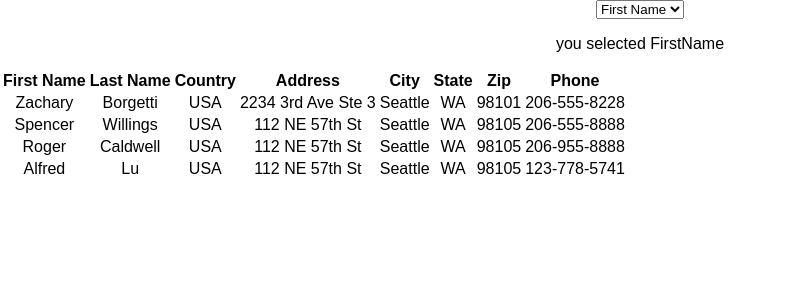
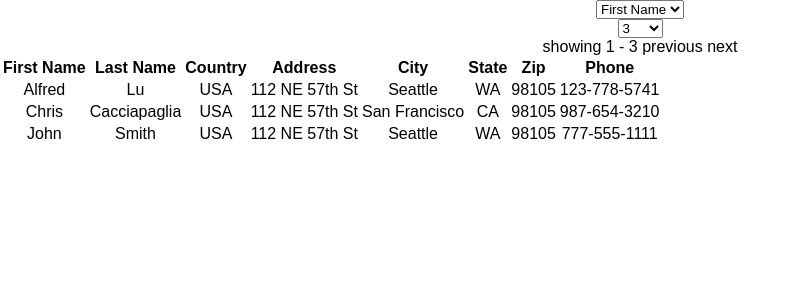
Before and after one commit to CardinalWolsey/distelli_code_challenge, a React (Create React App) app: page / in a window 1280 px wide. Shown: the top 300 px of the page, without its empty margins (0-797 px from the left). Built offline with nearby package versions, Linux system fonts and the light colour scheme.

Commit message:
functionally 100% complete, but needs styling and code refactoring

```diff
--- a/src/App.js
+++ b/src/App.js
@@ -1,73 +1,11 @@
 import React, { Component } from 'react';
+
 import './App.css';
-import Table from './table'
 
-// const data = [
-//   {'FirstName': 'Zachary', 'LastName': 'Borgetti', 'Country': 'USA', 'Street': '2234 3rd Ave Ste 3', 'City': 'Seattle', 'State': 'WA', 'Zip': '98101', 'Phone': '123-778-5741'},
-//   {'FirstName': 'Spencer', 'LastName': 'Willings', 'Country': 'USA', 'Street': '112 NE 57th St', 'City': 'Seattle', 'State': 'WA', 'Zip': '98105', 'Phone': '206-555-8888'},
-//   {'FirstName': 'Roger', 'LastName': 'Caldwell', 'Country': 'USA', 'Street': '112 NE 57th St', 'City': 'Seattle', 'State': 'WA', 'Zip': '98105', 'Phone': '206-955-8888'},
-//   {'FirstName': 'Alfred', 'LastName': 'Lu', 'Country': 'USA', 'Street': '112 NE 57th St', 'City': 'Seattle', 'State': 'WA', 'Zip': '98105', 'Phone': '206-555-8228'},
-// ];
-
-class SortSelector extends Component {
-  constructor(props, context) {
-    super(props, context);
-
-    this.state = {
-      selectValue: 'FirstName',
-    };
-    // console.log('state');
-    // console.log(this.state);
-    // console.log('end state');
-  }
-
-  sortItems(column) {
-    // var sorted = data.sort(function (a, b) {
-    //   return a.column - b.column;
-    // });
-    var sorted = this.props.dataSource.sort(function(a, b) {
-      var nameA = a[column].toUpperCase();
-      var nameB = b[column].toUpperCase();
-      if (nameA < nameB) {
-        return -1;
-      }
-      if (nameA > nameB) {
-        return 1;
-      }
-      return 0
-    });
-    this.props.updateDataSource(sorted);
-    console.log(sorted);
-  }
-
-  handleChange(e) {
-    this.setState({selectValue:e.target.value});
-    this.sortItems(e.target.value);
-  }
-
-  render() {
-    var message = 'you selected ' + this.state.selectValue;
-
-    return (
-      <div>
-        <select
-          value={this.state.selectValue}
-          onChange={this.handleChange.bind(this)}
-          >
-          <option value="FirstName">First Name</option>
-          <option value="LastName">Last Name</option>
-          <option value="Country">Country</option>
-          <option value="Street">Address</option>
-          <option value="City">City</option>
-          <option value="State">State</option>
-          <option value="Zip">Zip</option>
-          <option value="Phone">Phone</option>
-        </select>
-        <p>{message}</p>
-      </div>
-    );
-  }
-}
+import PaginationArrows from './pagination_arrows';
+import PaginationSelector from './pagination_selector';
+import SortSelector from './sort_selector';
+import Table from './table';
 
 class App extends Component {
   constructor(props, context) {
@@ -79,16 +17,83 @@ class App extends Component {
         {'FirstName': 'Spencer', 'LastName': 'Willings', 'Country': 'USA', 'Street': '112 NE 57th St', 'City': 'Seattle', 'State': 'WA', 'Zip': '98105', 'Phone': '206-555-8888'},
         {'FirstName': 'Roger', 'LastName': 'Caldwell', 'Country': 'USA', 'Street': '112 NE 57th St', 'City': 'Seattle', 'State': 'WA', 'Zip': '98105', 'Phone': '206-955-8888'},
         {'FirstName': 'Alfred', 'LastName': 'Lu', 'Country': 'USA', 'Street': '112 NE 57th St', 'City': 'Seattle', 'State': 'WA', 'Zip': '98105', 'Phone': '123-778-5741'},
+        {'FirstName': 'Ron', 'LastName': 'Patrick', 'Country': 'UK', 'Street': '10 Downing Street', 'City': 'London', 'State': 'a', 'Zip': 'b', 'Phone': '+44 20 7123 4567'},
+        {'FirstName': 'John', 'LastName': 'Smith', 'Country': 'USA', 'Street': '112 NE 57th St', 'City': 'Seattle', 'State': 'WA', 'Zip': '98105', 'Phone': '777-555-1111'},
+        {'FirstName': 'Chris', 'LastName': 'Cacciapaglia', 'Country': 'USA', 'Street': '112 NE 57th St', 'City': 'San Francisco', 'State': 'CA', 'Zip': '98105', 'Phone': '987-654-3210'},
       ],
+      sortValue: 'FirstName',
+      currentPage: 1,
+      itemsPerPage: 3,
+      renderData: [],
     };
-    console.log(this.state);
+
+  }
+
+  componentWillMount() {
+    this.sortItems(this.state.sortValue);
+    this.populateRenderData(this.state.itemsPerPage, this.state.currentPage);
+  }
+
+  updateSortValue(value) {
+    this.setState({
+      sortValue: String(value),
+      currentPage: 1
+    });
+
+    this.sortItems(value);
+    this.populateRenderData(this.state.itemsPerPage, 1);
+  }
+
+  sortItems(column) {
+    var sorted = this.state.data.sort(function(a, b) {
+      var nameA = a[column].toUpperCase();
+      var nameB = b[column].toUpperCase();
+      if (nameA < nameB) {
+        return -1;
+      }
+      if (nameA > nameB) {
+        return 1;
+      }
+      return 0
+    });
+
+    this.updateDataSource(sorted);
   }
 
   updateDataSource(data) {
     this.setState({
       data: Object.assign([], this.state, data)
-    })
-    console.log(data);
+    });
+  }
+
+  updateItemsPerPage(value) {
+    this.setState({
+      itemsPerPage: value,
+      currentPage: 1
+    });
+
+    this.populateRenderData(value, 1);
+  }
+
+
+  populateRenderData(count, page) {
+    const indexOfLastRow = count * page;
+    const indexOfFirstRow = indexOfLastRow - count;
+
+    this.setState({
+      renderData: Object.assign([], this.state.data.slice(indexOfFirstRow, indexOfLastRow))
+    });
+  }
+
+  //TODO: clean this up.  look into using map to create groups
+  updateCurrentPage(value) {
+    if((this.state.currentPage + value > 0) && ((this.state.currentPage + value) * this.state.itemsPerPage < this.state.data.length + this.state.itemsPerPage)) {
+      this.setState({
+        currentPage: this.state.currentPage + value
+      });
+    }
+
+    this.populateRenderData(this.state.itemsPerPage, this.state.currentPage + value)
   }
 
   render() {
@@ -103,11 +108,20 @@ class App extends Component {
             <div className="Head"></div>
             <div className="Contents">
               <SortSelector
-                dataSource={this.state.data}
-                updateDataSource={this.updateDataSource.bind(this)}>
-              </SortSelector>
+                sortItems={this.updateSortValue.bind(this)}
+                value={this.state.sortValue}
+                />
+              <PaginationSelector
+                updateItemsPerPage={this.updateItemsPerPage.bind(this)}
+                value={this.state.itemsPerPage}
+                />
+              <PaginationArrows
+                currentPage={this.state.currentPage}
+                itemsPerPage={this.state.itemsPerPage}
+                updateCurrentPage={this.updateCurrentPage.bind(this)}
+                />
               <Table
-                dataSource={this.state.data}
+                dataSource={this.state.renderData}
                 />
 
             </div>
--- /dev/null
+++ b/src/pagination_arrows.js
@@ -0,0 +1,27 @@
+import React, { Component } from 'react';
+
+class PaginationArrows extends Component {
+
+  handleLeftClick() {
+    this.props.updateCurrentPage(-1);
+  }
+
+  handleRightClick() {
+    this.props.updateCurrentPage(1);
+  }
+
+  render() {
+    return (
+      <div>
+        <span>showing {(this.props.currentPage * this.props.itemsPerPage) - (this.props.itemsPerPage - 1)} - {this.props.currentPage * this.props.itemsPerPage} </span>
+        <a
+          onClick={this.handleLeftClick.bind(this)}>previous</a>
+        <span> </span>
+        <a
+          onClick={this.handleRightClick.bind(this)}>next</a>
+      </div>
+    );
+  }
+}
+
+export default PaginationArrows;
--- /dev/null
+++ b/src/pagination_selector.js
@@ -0,0 +1,30 @@
+import React, { Component } from 'react';
+
+class PaginationSelector extends Component {
+
+  handleEvent(e) {
+    this.props.updateItemsPerPage(parseInt(e.target.value, 10));
+  }
+
+  render() {
+    return (
+      <div>
+        <select
+          value={this.props.value}
+          onChange={this.handleEvent.bind(this)}
+          >
+          <option value="2">2</option>
+          <option value="3">3</option>
+          <option value="5">5</option>
+          <option value="10">10</option>
+          <option value="25">25</option>
+          <option value="50">50</option>
+          <option value="75">75</option>
+          <option value="100">100</option>
+        </select>
+      </div>
+    );
+  }
+}
+
+export default PaginationSelector;
--- /dev/null
+++ b/src/sort_selector.js
@@ -0,0 +1,30 @@
+import React, { Component } from 'react';
+
+class SortSelector extends Component {
+
+  handleChange(e) {
+    this.props.sortItems(e.target.value);
+  }
+
+  render() {
+    return (
+      <div>
+        <select
+          value={this.props.value}
+          onChange={this.handleChange.bind(this)}
+          >
+          <option value="FirstName">First Name</option>
+          <option value="LastName">Last Name</option>
+          <option value="Country">Country</option>
+          <option value="Street">Address</option>
+          <option value="City">City</option>
+          <option value="State">State</option>
+          <option value="Zip">Zip</option>
+          <option value="Phone">Phone</option>
+        </select>
+      </div>
+    );
+  }
+}
+
+export default SortSelector;
--- a/src/table.js
+++ b/src/table.js
@@ -2,12 +2,8 @@ import React, { Component } from 'react';
 import TableRow from './table_row'
 
 class Table extends Component {
-  // constructor(props, context) {
-  //   super(props, context);
-  // }
   render() {
     var rows = [];
-    console.log(this.props);
     this.props.dataSource.forEach(function(row) {
       rows.push(<TableRow FirstName={row.FirstName} LastName={row.LastName} Country={row.Country} Street={row.Street} City={row.City} State={row.State} Zip={row.Zip} Phone={row.Phone} />);
     });
```
